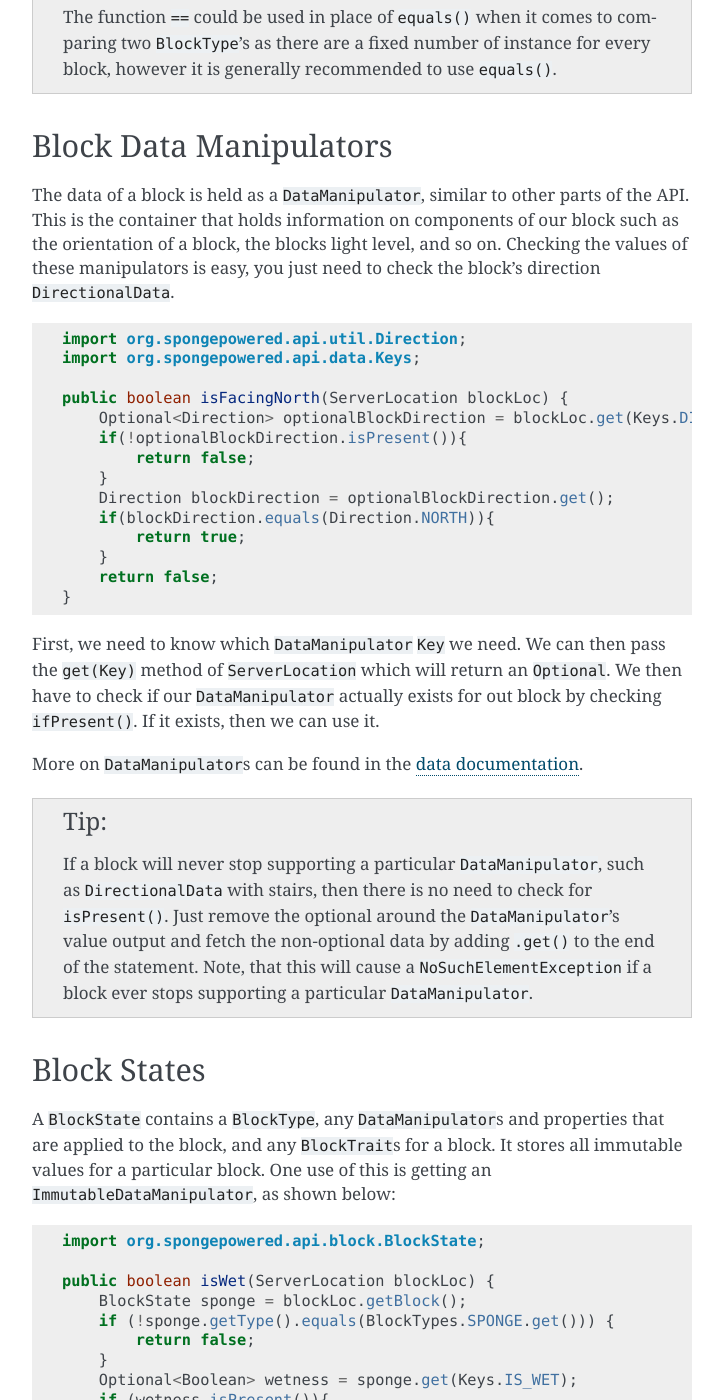
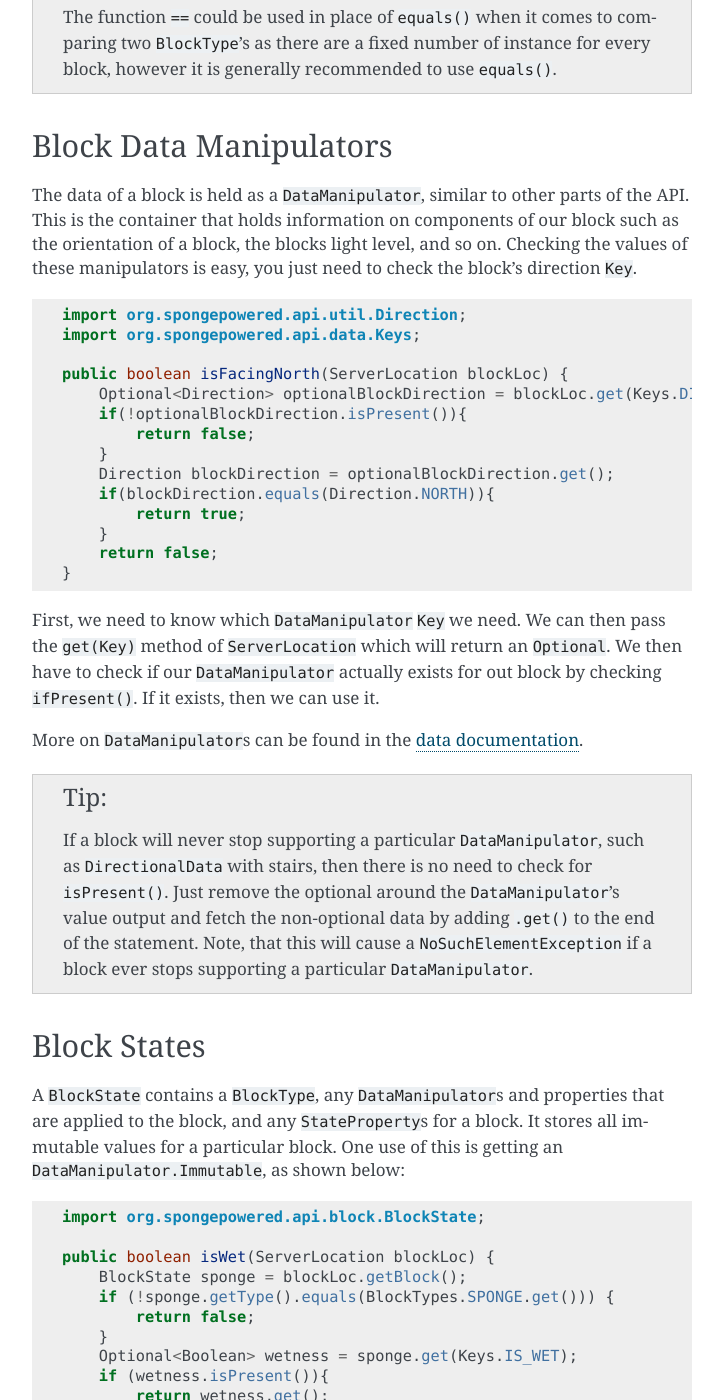
Before and after one commit to SpongePowered/SpongeDocs, a Sphinx documentation site: the page built from source/plugin/blocks/accessing.rst, in a window 1280 px wide and 1400 px high, scrolled down 1119 px. Shown: the whole window, without its empty margins (388-1111 px from the left). Built offline with Sphinx 7.4.7, drawn with Linux system fonts in a browser that asks for light colours; cross-references to code outside the pages are shown as plain code; some of the changed text lies outside the part shown.

Commit message:
Fixed javadoc errors

```diff
--- a/source/plugin/blocks/accessing.rst
+++ b/source/plugin/blocks/accessing.rst
@@ -13,6 +13,8 @@
     org.spongepowered.api.world.World
     org.spongepowered.api.world.server.ServerLocation
     org.spongepowered.api.world.server.ServerWorld
+    org.spongepowered.api.state.BooleanStateProperty
+    org.spongepowered.api.data.DataManipulator.Immutable
 
 Basic Information
 ~~~~~~~~~~~~~~~~~
@@ -65,7 +67,7 @@
 
 The data of a block is held as a :javadoc:`DataManipulator`, similar to other parts of the API. This is the container
 that holds information on components of our block such as the orientation of a block, the blocks light level, and so on. Checking the values of these manipulators is easy, you just need to check the block's direction
-:javadoc:`DirectionalData`.
+:javadoc:`Key`.
 
 .. code-block:: java
 
@@ -101,8 +103,8 @@
 ~~~~~~~~~~~~
 
 A :javadoc:`BlockState` contains a :javadoc:`BlockType`,  any ``DataManipulator``\ s and properties that are applied to
-the block, and any :javadoc:`BlockTrait`\ s for a block. It stores all immutable values for a particular block. One
-use of this is getting an :javadoc:`ImmutableDataManipulator`, as shown below:
+the block, and any :javadoc:`StateProperty`\ s for a block. It stores all immutable values for a particular block. One
+use of this is getting an :javadoc:`DataManipulator.Immutable`, as shown below:
 
 .. code-block:: java
 
@@ -124,10 +126,10 @@
 <../data/datamanipulators>`.
 
 Block State Properties
-~~~~~~~~~~~~
+~~~~~~~~~~~~~~~~~~~~~~
 
 A block state property is a certain value on the current state of a block. A block may or may not contain properties depending
-on the type of block. For example, a bed has a :javadoc:`BooleanBlockProperty` called
+on the type of block. For example, a bed has a :javadoc:`BooleanStateProperty` called
 ``BED_OCCUPIED``. As a boolean can only have two values, true and false, the ``BED_OCCUPIED`` property can only be true or
 false. Checking this value is simple, just call the :javadoc:`BlockState#stateProperty(StateProperty<T>)` method. An example
 of this with a bed is shown below:
```
